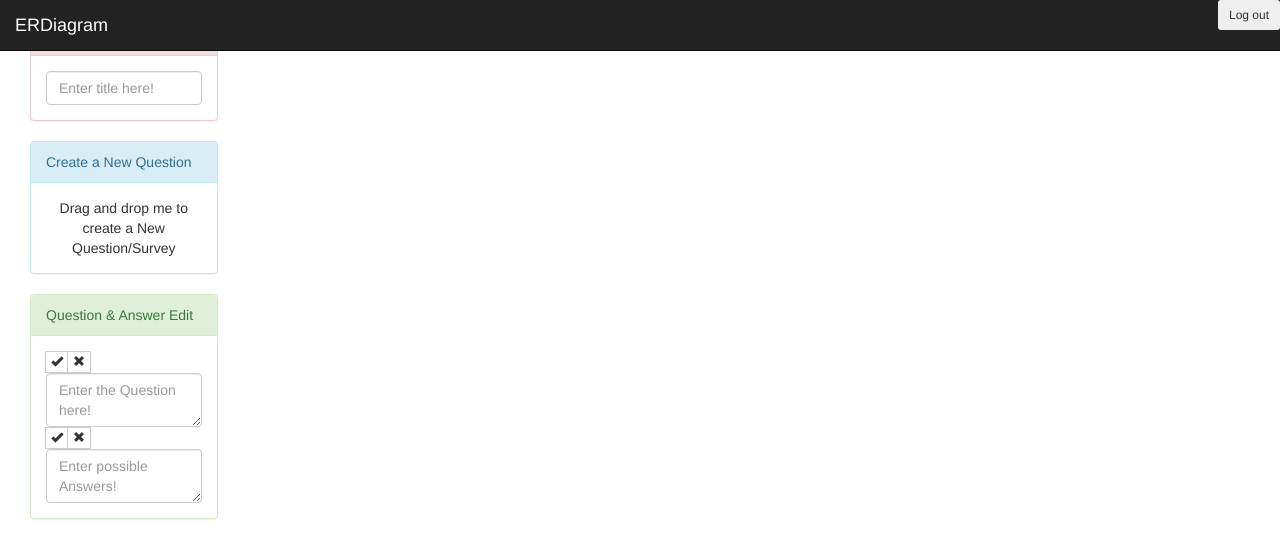
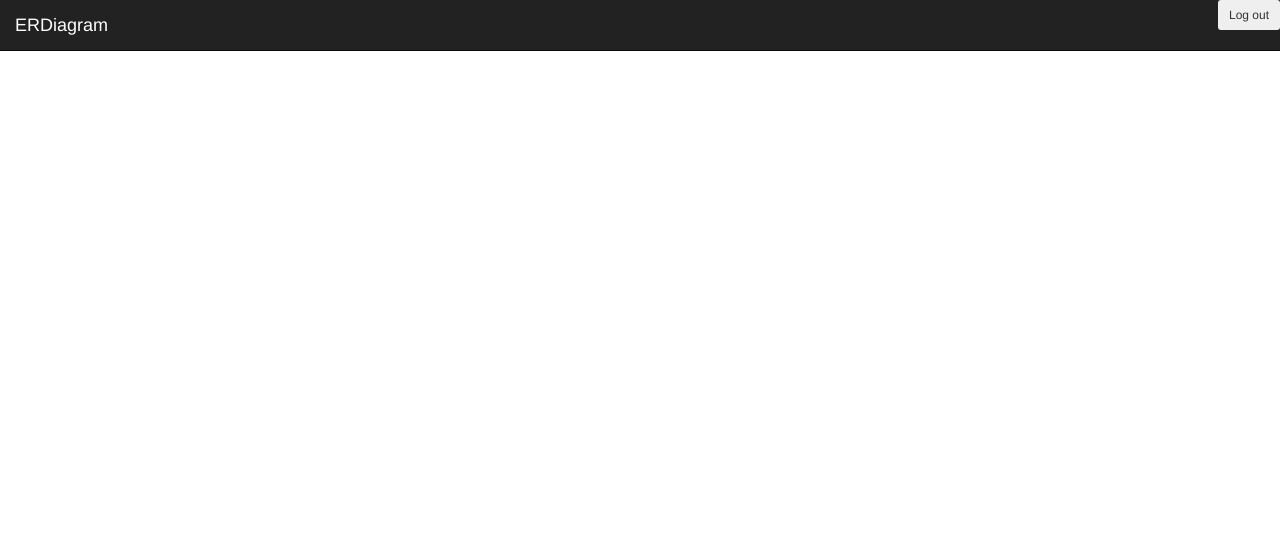
Before and after one commit to AlexCalineci/ERDiagram, a PHP site: page / in a window 1280 px wide. Shown: the top 558 px of the page. Run offline with PHP 8.4, Linux system fonts and the light colour scheme; the visitor is signed in with stand-in values (Sample User, id 1); some libraries are stand-ins or nearby versions.

Commit message:
noi modificari

```diff
--- a/index.php
+++ b/index.php
@@ -56,95 +56,6 @@ if (!isset($_SESSION['database'])) {
 				<div class="alert alert-warning" style="position:absolute;left:40%;top:25%;width:400px"><img src="./img/select2-spinner.gif" /> Please wait...
 				</div>
 			</div>
-
-			<div class="row">
-				<div id="form_message" class="alert-info fade in" style="display:none;"></div>
-				<!-- set up the modal to start hidden and fade in and out -->
-				<div class="col-sm-3 col-md-3 sidebar">
-					<div class="col-lg-9">
-						<div class="panel panel-danger dashboard">
-							<div class="panel-heading">
-								<div class="btn-group">
-									<button type="button" class="btn btn-default dropdown-toggle" data-toggle="dropdown">
-										<span class="glyphicon glyphicon-cog"></span>
-										<span class="caret"></span>
-									</button>
-									<ul class="dropdown-menu" role="menu">
-										<li>
-											<a href="#" id="saveButton">Save</a>
-										</li>
-										<li>
-											<a href="#" id="loadButton">Open</a>
-										</li>
-										<li>
-											<a href="#" id="emptyButton">Clear</a>
-										</li>
-										<li>
-											<a href="#" id="deleteButton">Delete</a>
-										</li>
-									</ul>
-								</div>
-								Menu
-							</div>
-							<div class="panel-body" id="operations">
-								<input type="text" class="form-control search" placeholder="Enter title here!" id="survey_name">
-							</div>
-						</div>
-					</div><!-- /.col-lg-6 -->
-					<div class="col-lg-9">
-						<div class="panel panel-info but" id="container0" draggable="true">
-							<div class="panel-heading">
-								Create a New Question
-							</div>
-							<div class="panel-body">
-								<div align="center">
-									Drag and drop me to create a New Question/Survey
-								</div>
-							</div>
-						</div>
-					</div><!-- /.col-lg-6 -->
-					<div class="col-lg-9">
-						<div class="panel panel-success edit">
-							<div class="panel-heading" id="editQ">
-								Question & Answer Edit
-							</div>
-							<div class="panel-body" id="editoperations">
-								<div class="input-group">
-									<div class="input-group-btn">
-										<button type="button" class="btn btn-default btn-xs" id="addTitle" data-toggle="tooltip" data-placement="top" title="Save">
-									  <span class="glyphicon glyphicon-ok"></span>
-									</button>
-									<button type="button" class="btn btn-default btn-xs" id="removeTitle" data-toggle="tooltip" data-placement="top" title="Delete">
-									  <span class="glyphicon glyphicon-remove"></span>
-									</button>
-
-									</div><!-- /btn-group -->
-
-								</div><!-- /input-group -->
-								<textarea class="form-control inputEdits" placeholder="Enter the Question here!" id="surveyQT"></textarea>
-								<div class="input-group">
-									<div class="input-group-btn">
-									<button type="button" class="btn btn-default btn-xs" id="addList" data-toggle="tooltip" data-placement="top" title="Save">
-									  <span class="glyphicon glyphicon-ok"></span>
-									</button>
-									<button type="button" class="btn btn-default btn-xs" id="removeList" data-toggle="tooltip" data-placement="top" title="Delete">
-									  <span class="glyphicon glyphicon-remove"></span>
-									</button>
-
-									</div><!-- /btn-group -->
-
-								</div><!-- /input-group -->
-								<textarea class="form-control inputEdits" placeholder="Enter possible Answers!" id="surveyQV"></textarea>
-							</div>
-						</div>
-					</div><!-- /.col-lg-6 -->
-				</div>
-				<!-- Modal -->
-				<div class="modal fade" id="dialogBox" tabindex="-1" role="dialog" aria-labelledby="dialogLabel" aria-hidden="true"></div>
-				<div class="col-md-8 col-md-offset-3 main" id='main'>
-					<div class="col-md-10 col-md-9 placeholder" id="drop"></div>
-				</div>
-			</div>
 		</div>
 
 		<!-- Bootstrap core JavaScript
--- a/settings.php
+++ b/settings.php
@@ -45,7 +45,7 @@
 			<div class="row">
 				<form class="registration" method="post" role = "form" action="databasecheck.php">
 					<br>
-					<select class="form-control list">
+					<select class="form-control list" name = "database" id="database">
 						<option>Mysql</option>
 						<option disabled>Oracle</option>
 						<option disabled>MSSQL</option>
@@ -56,7 +56,7 @@
 					<div class="input-group">
 					<div class="row">
 						<div class="col-lg-6">
-							<input type="text" class="form-control" placeholder="Hostname"  name = "hostmane" id="hostname" required>
+							<input type="text" class="form-control" placeholder="Hostname"  name = "hostname" id="hostname" required>
 							</div>
 								<div class="col-lg-6">
 									<input type="text" class="form-control" placeholder="port"  name = "port" id="port">
```
Also changed, not shown: databasecheck.php (+15 -18 lines), php/mysql_conn.php (+5 -4 lines).
